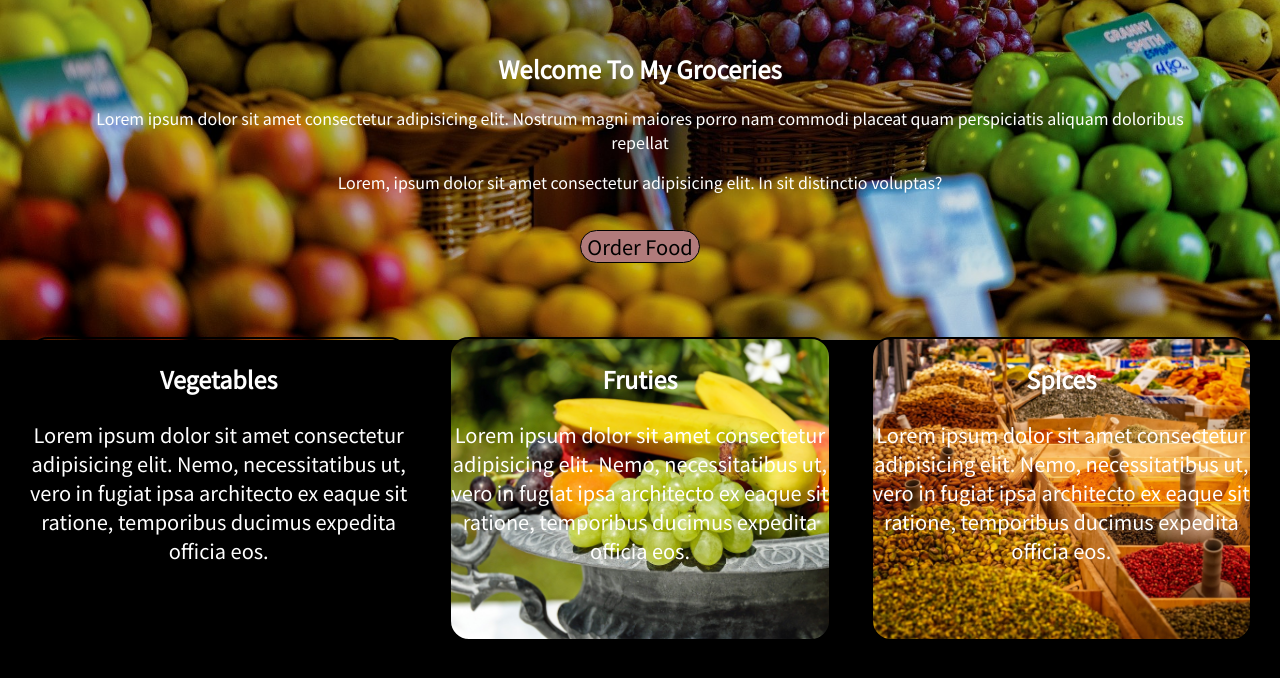
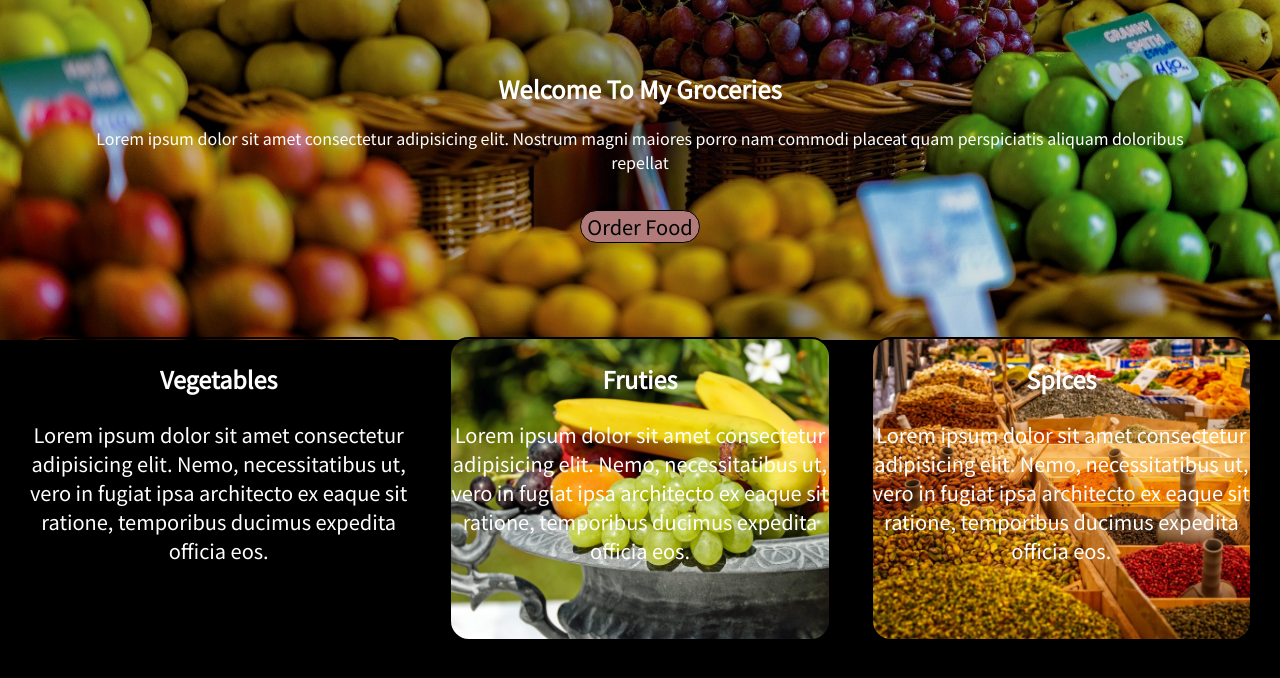
Before and after one commit to parassankhyadhar/Groceries, a plain HTML site: page index.html in a window 1280 px wide. Shown: the part 100-778 px from the top of the page. Drawn offline with Linux system fonts and the light colour scheme.

Commit message:
Remove Second Paragraph

```diff
--- a/index.html
+++ b/index.html
@@ -27,7 +27,6 @@
     <section id="home" class="font">
         <div id="homecontant"><h1>Welcome To My Groceries</h1>
         <p>Lorem ipsum dolor sit amet consectetur adipisicing elit. Nostrum magni maiores porro nam commodi placeat quam perspiciatis aliquam doloribus repellat</p>
-        <p>Lorem, ipsum dolor sit amet consectetur adipisicing elit. In sit distinctio voluptas?</p>
         <button id="b1" class="btn font">Order Food</button>
     </div>
     </section>
```
